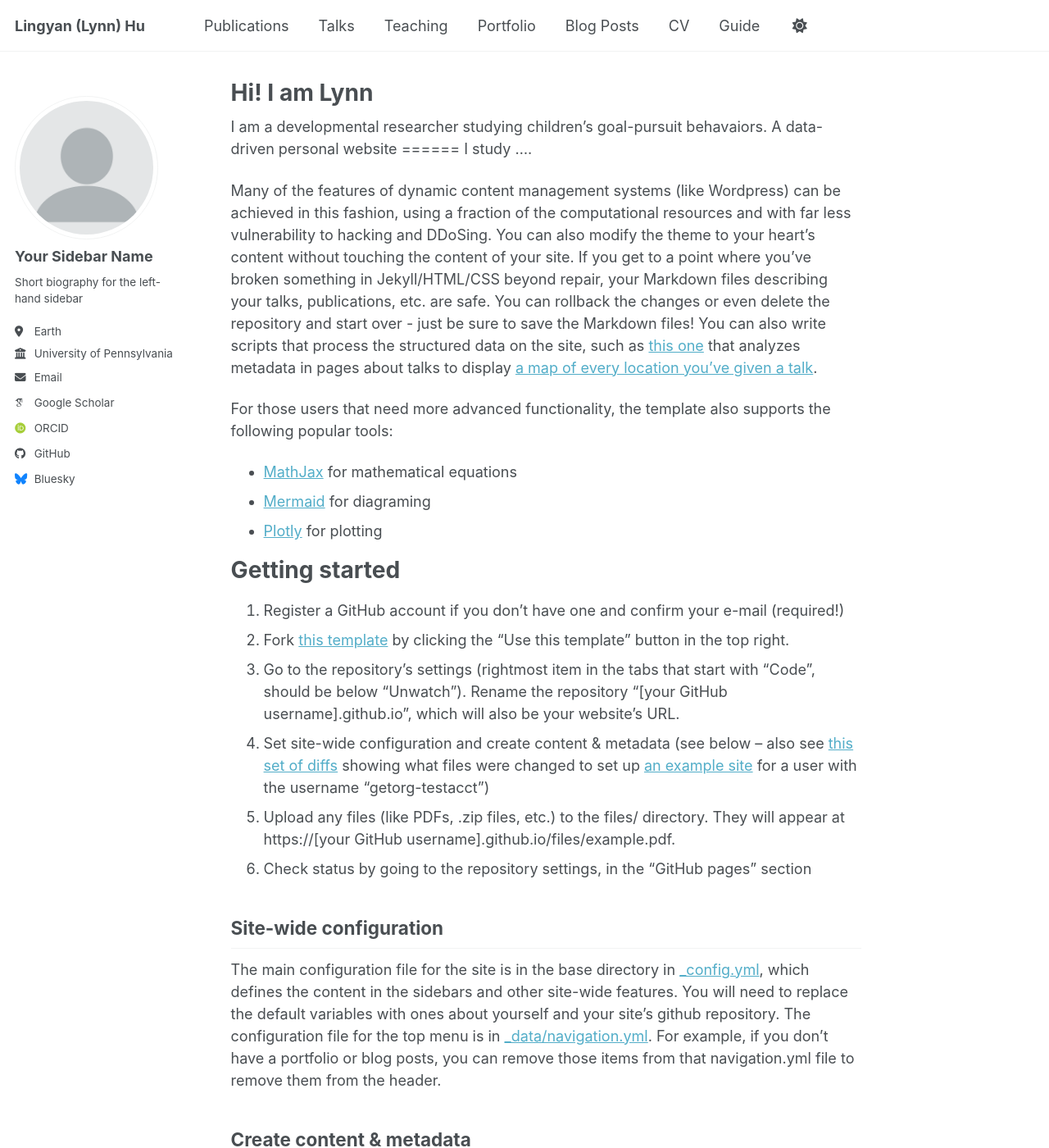
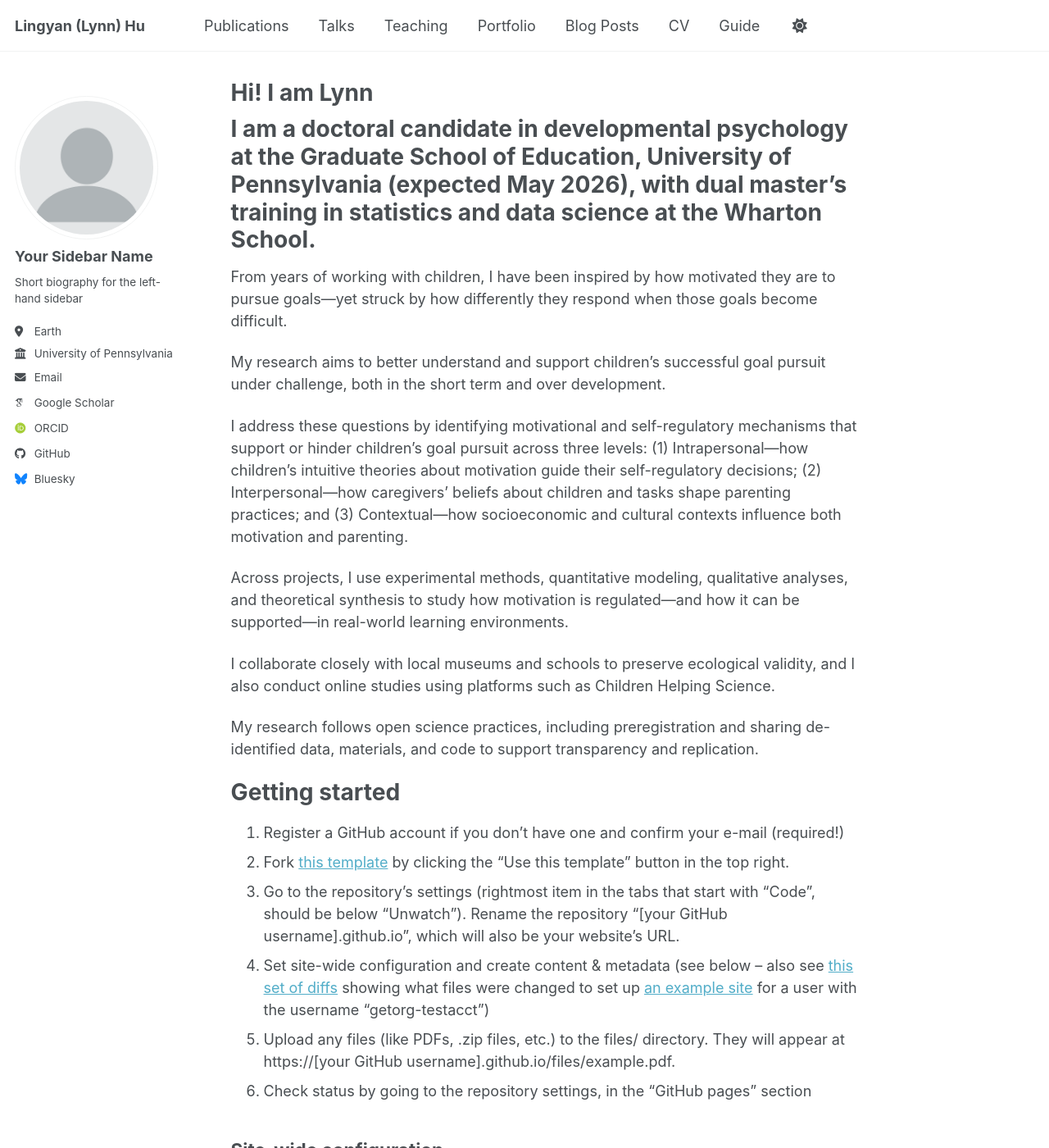
Before and after one commit to lingyh904/lingyh904.github.io, a Jekyll site: the page built from _pages/about.md, in a window 1280 px wide and 1400 px high. Shown: the whole window at 82% size. Built offline with Jekyll 4.4.1, drawn with Linux system fonts in a browser that asks for light colours; some web fonts are replaced; a script bundle is joined from its source files by our own code; library files that are not in the unit come from our copies.

Commit message:
Update about.md

```diff
--- a/_pages/about.md
+++ b/_pages/about.md
@@ -7,17 +7,22 @@ redirect_from:
   - /about.html
 ---
 
-I am a developmental researcher studying children's goal-pursuit behavaiors.
-A data-driven personal website
+I am a doctoral candidate in developmental psychology at the Graduate School of Education, University of Pennsylvania (expected May 2026), with dual master’s training in statistics and data science at the Wharton School.
 ======
-I study ....
+From years of working with children, I have been inspired by how motivated they are to pursue goals—yet struck by how differently they respond when those goals become difficult.
 
-Many of the features of dynamic content management systems (like Wordpress) can be achieved in this fashion, using a fraction of the computational resources and with far less vulnerability to hacking and DDoSing. You can also modify the theme to your heart's content without touching the content of your site. If you get to a point where you've broken something in Jekyll/HTML/CSS beyond repair, your Markdown files describing your talks, publications, etc. are safe. You can rollback the changes or even delete the repository and start over - just be sure to save the Markdown files! You can also write scripts that process the structured data on the site, such as [this one](https://github.com/academicpages/academicpages.github.io/blob/master/talkmap.ipynb) that analyzes metadata in pages about talks to display [a map of every location you've given a talk](https://academicpages.github.io/talkmap.html).
+My research aims to better understand and support children’s successful goal pursuit under challenge, both in the short term and over development.
 
-For those users that need more advanced functionality, the template also supports the following popular tools:
-- [MathJax](https://www.mathjax.org/) for mathematical equations
-- [Mermaid](https://mermaid.js.org/) for diagraming
-- [Plotly](https://plotly.com/javascript/) for plotting
+I address these questions by identifying motivational and self-regulatory mechanisms that support or hinder children’s goal pursuit across three levels:
+(1) Intrapersonal—how children’s intuitive theories about motivation guide their self-regulatory decisions;
+(2) Interpersonal—how caregivers’ beliefs about children and tasks shape parenting practices; and
+(3) Contextual—how socioeconomic and cultural contexts influence both motivation and parenting.
+
+Across projects, I use experimental methods, quantitative modeling, qualitative analyses, and theoretical synthesis to study how motivation is regulated—and how it can be supported—in real-world learning environments.
+
+I collaborate closely with local museums and schools to preserve ecological validity, and I also conduct online studies using platforms such as Children Helping Science.
+
+My research follows open science practices, including preregistration and sharing de-identified data, materials, and code to support transparency and replication.
 
 Getting started
 ======
```
